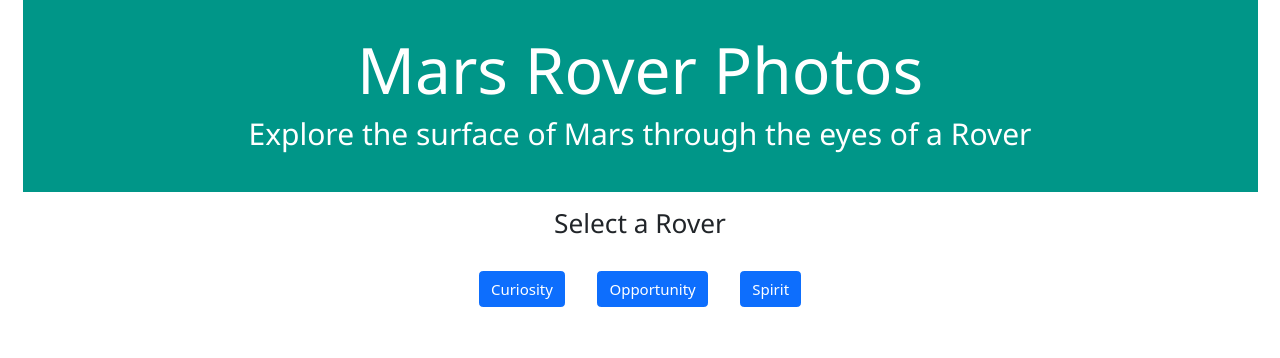
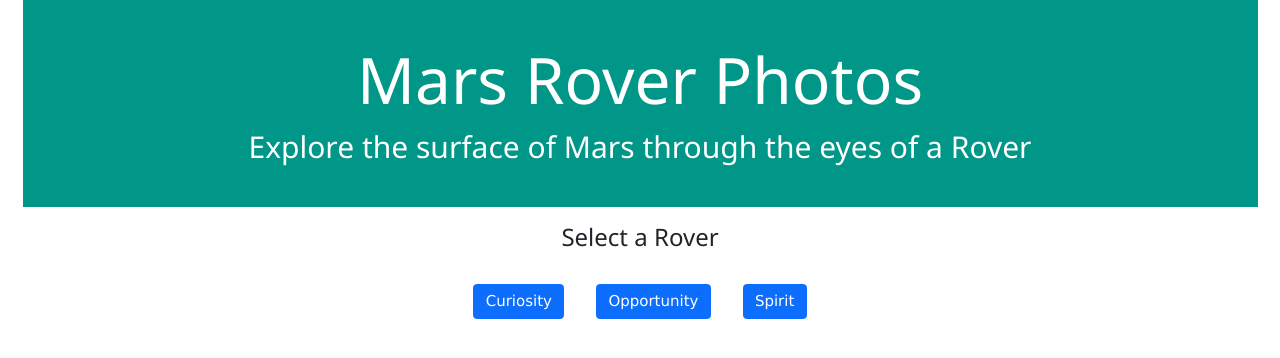
Before and after one commit to Rijtim1/newWebsiteProject, a React (Create React App) app: page / in a window 1280 px wide. Shown: the top 358 px of the page. Built offline with nearby package versions, Linux system fonts and the light colour scheme.

Commit message:
Update Title.js

```diff
--- a/src/components/Title.js
+++ b/src/components/Title.js
@@ -1,23 +1,23 @@
-import React from 'react'
-import PropTypes from 'prop-types'
-import '../css/w3.css'
-import Container from 'react-bootstrap/Container'
+import React from 'react';
+import PropTypes from 'prop-types';
+import Container from 'react-bootstrap/Container';
 import 'bootstrap/dist/css/bootstrap.css';
+import '../css/w3.css';
 
-export default class Title extends React.Component {
-  render () {
-    return (
-      <Container fluid className="w3-mobile">
-        <div className='w3-teal w3-center w3-animate-top w3-padding-32'>
-          <h1 className={'w3-center w3-jumbo'}>{this.props.title}</h1>
-          <h2 className={'w3-center'}>{this.props.subtitle}</h2>
-        </div>
-      </Container>
-    )
-  }
+function Title({ title, subtitle }) {
+  return (
+    <Container fluid className="w3-mobile">
+      <div className="w3-teal w3-center w3-animate-top w3-padding-32">
+        <h1 className="w3-center w3-jumbo">{title}</h1>
+        <h2 className="w3-center">{subtitle}</h2>
+      </div>
+    </Container>
+  );
 }
 
 Title.propTypes = {
   title: PropTypes.string,
   subtitle: PropTypes.string
-}
+};
+
+export default Title;
```
